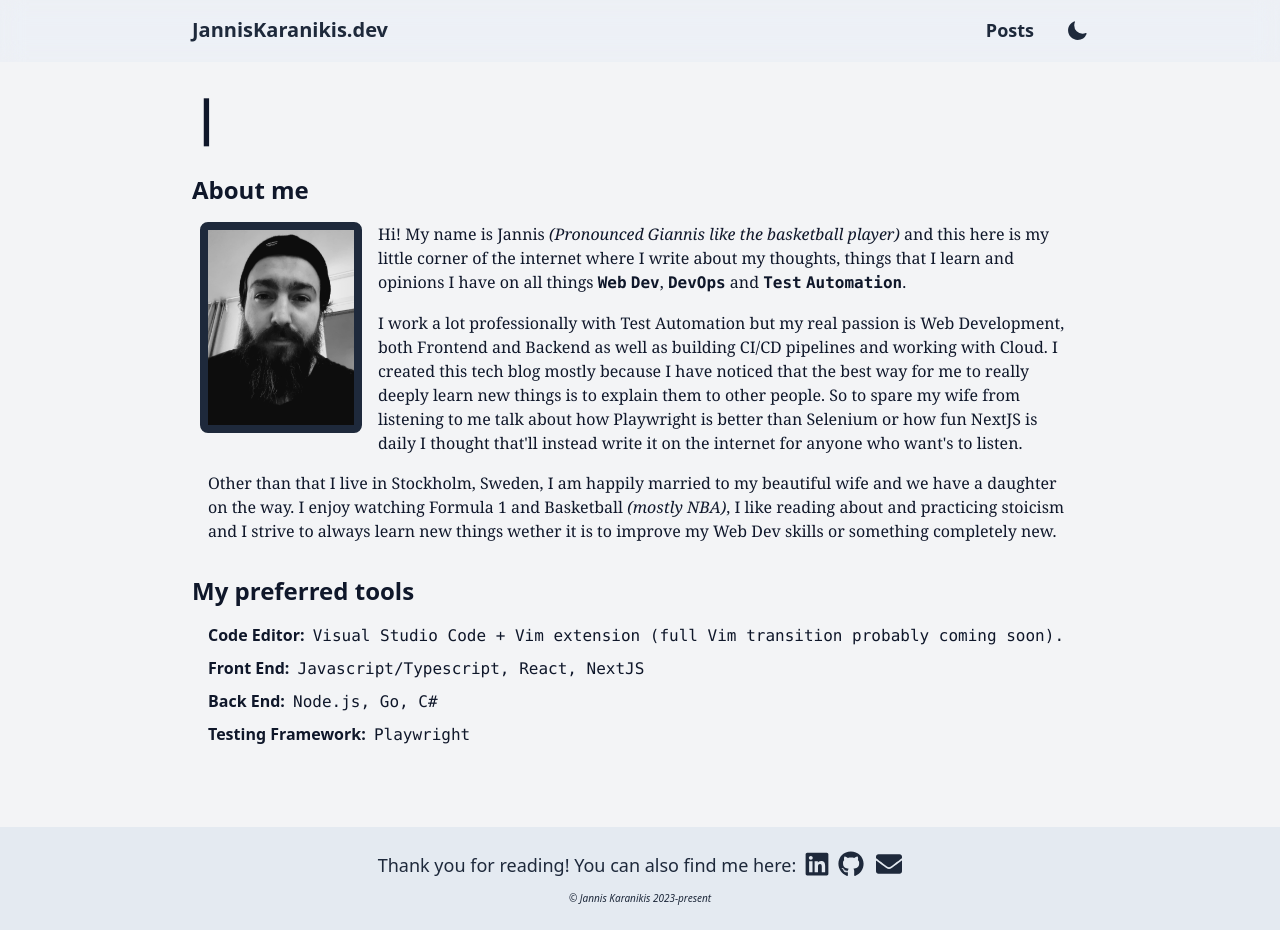
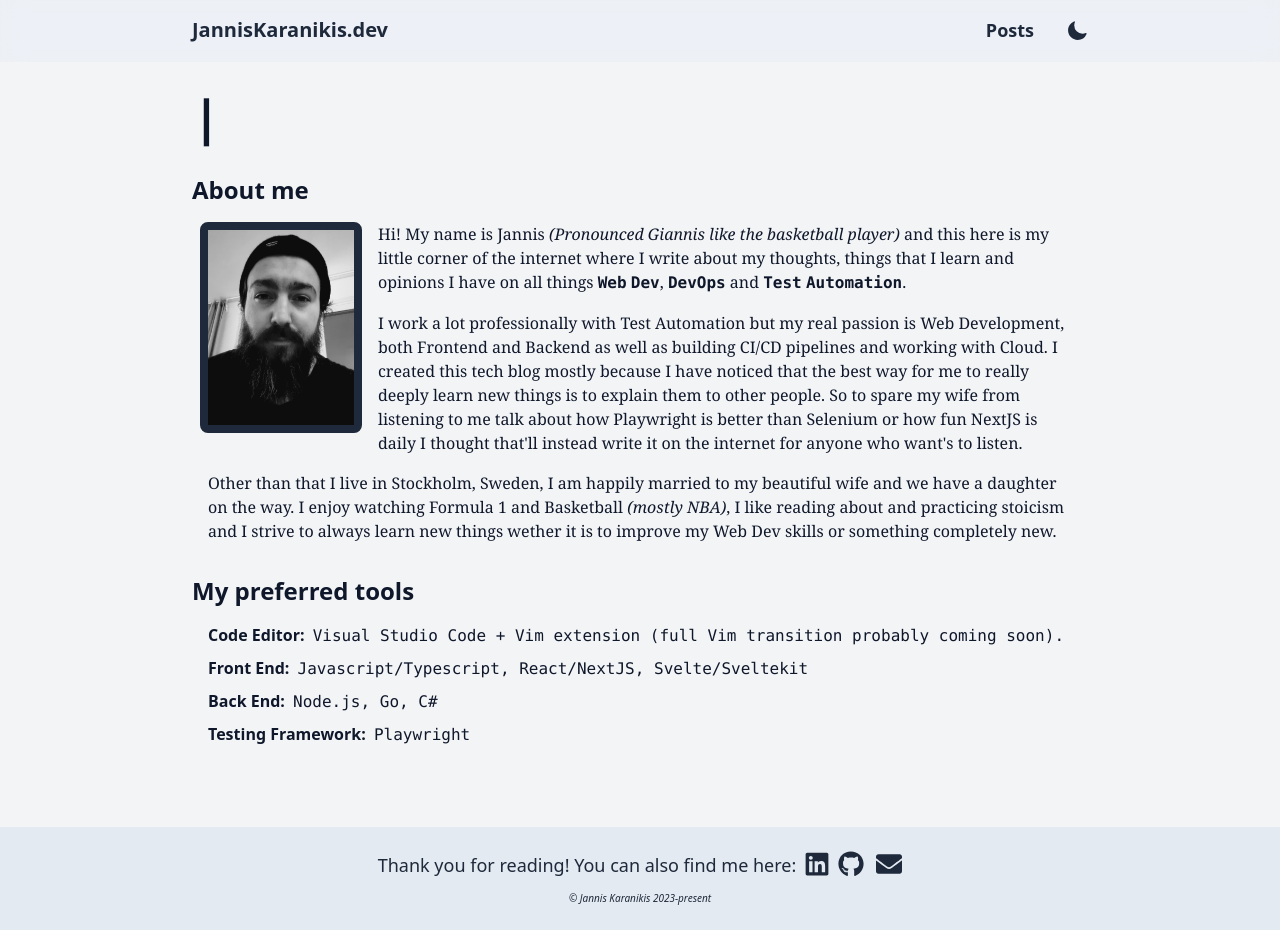
Before and after one commit to JannisK89/tech-blog, a Next.js app: page / in a window 1280 px wide. Built offline with nearby package versions, Linux system fonts and the light colour scheme.

Commit message:
minor text change

```diff
--- a/pages/index.tsx
+++ b/pages/index.tsx
@@ -71,7 +71,10 @@
                 </span>
               </li>
               <li className="mb-2">
-                Front End: <span className="font-mono font-medium ml-1">Javascript/Typescript, React, NextJS </span>
+                Front End:{' '}
+                <span className="font-mono font-medium ml-1">
+                  Javascript/Typescript, React/NextJS, Svelte/Sveltekit{' '}
+                </span>
               </li>
               <li className="mb-2">
                 Back End: <span className="font-mono font-medium ml-1">Node.js, Go, C#</span>
```
